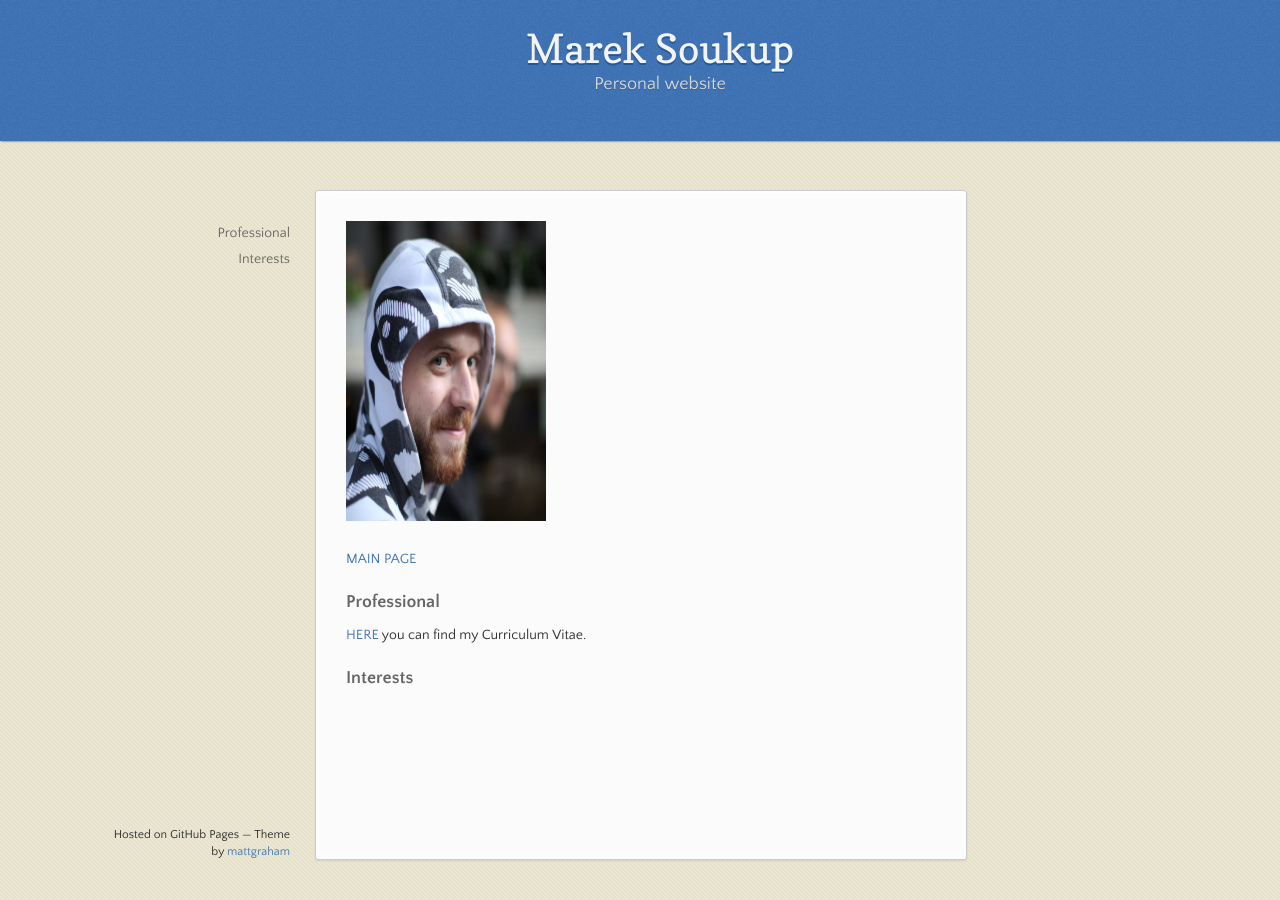
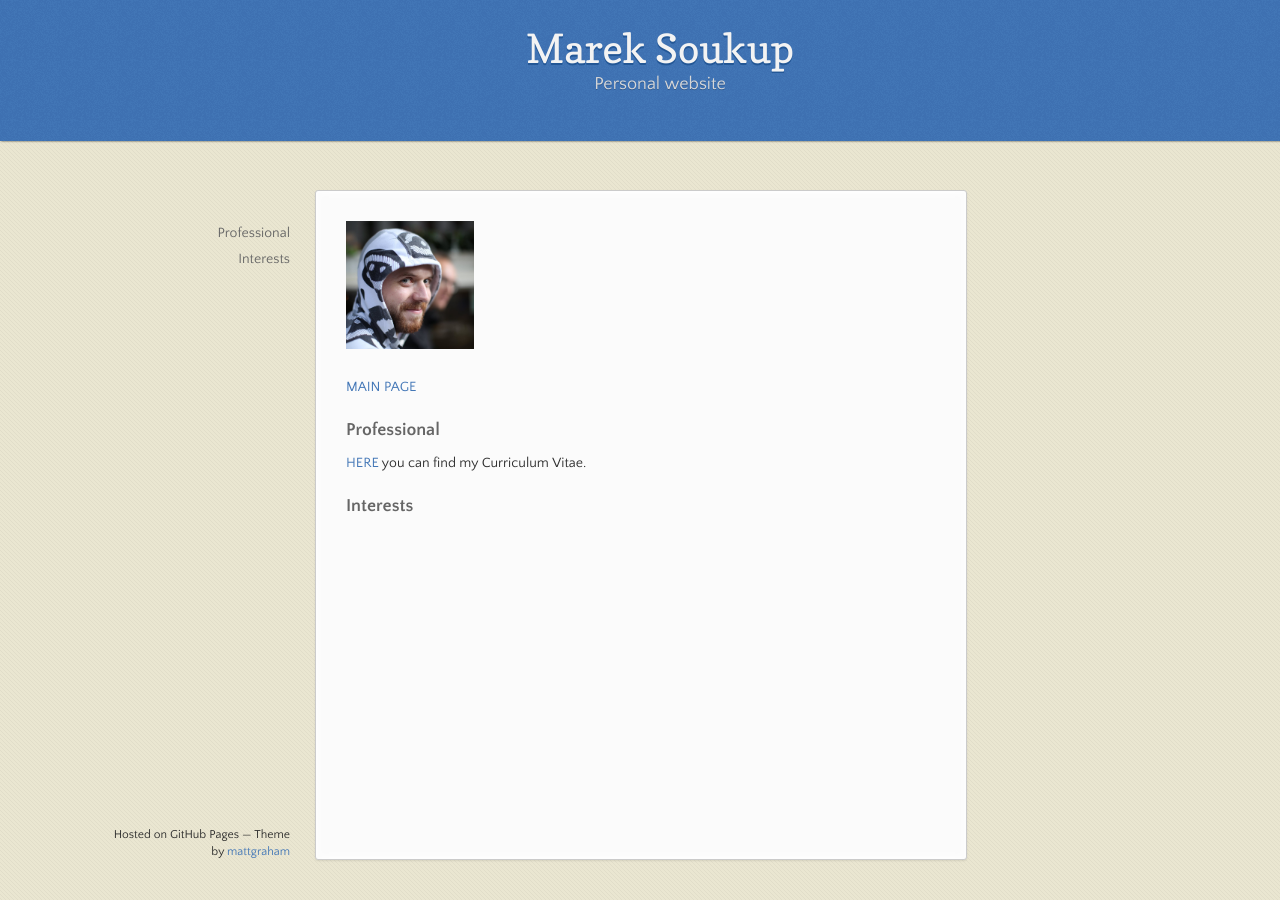
Before and after one commit to soukupmarek-edin/soukupmarek-edin.github.io, a Jekyll site: the page built from personal/personal_main.md, in a window 1280 px wide. Built offline with Jekyll 4.4.1, drawn with Linux system fonts in a browser that asks for light colours; Markdown is read by kramdown in place of the engine named in the settings.

Commit message:
Update personal_main.md

```diff
--- a/personal/personal_main.md
+++ b/personal/personal_main.md
@@ -2,7 +2,7 @@
 layout: main_page_index
 ---
 
-<img src="https://github.com/soukupmarek-edin/soukupmarek-edin.github.io/blob/main/pictures/face.jpg" alt="Girl in a jacket" style="width:200px;height:300px;">
+<img src="https://github.com/soukupmarek-edin/soukupmarek-edin.github.io/blob/main/pictures/face.jpg" alt="Girl in a jacket" style="width:128px;height:128px;">
 
 [MAIN PAGE](https://soukupmarek-edin.github.io/)
 
```
